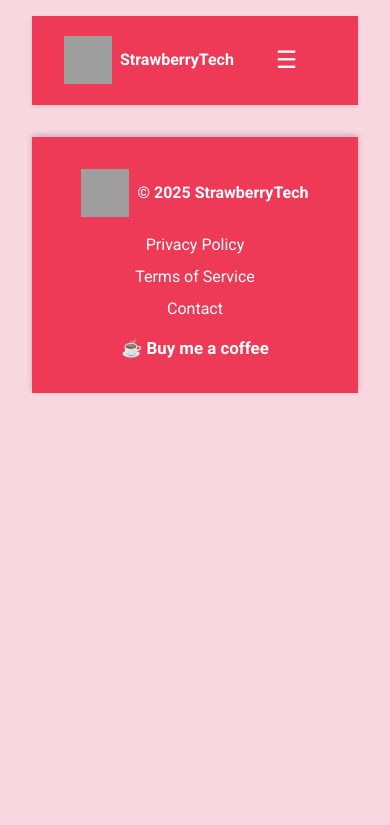
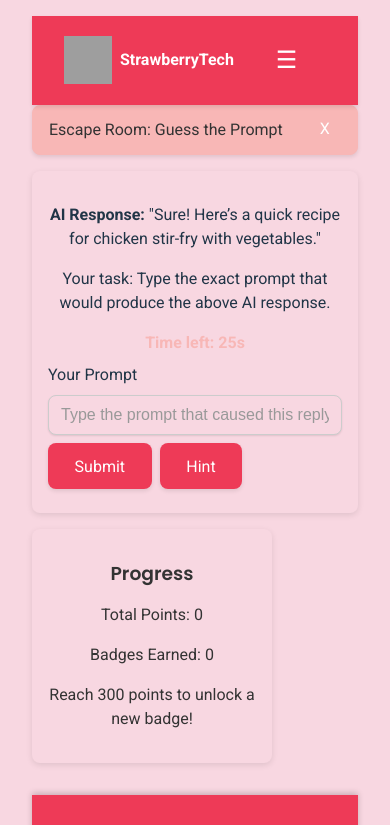
Before and after one commit to unnamedmistress/StrawberryTech, a React (Vite) app in the folder learning-games/: page /games/guess in a window 390 px wide. Shown: the top 825 px of the page. Built offline with nearby package versions, Linux system fonts and the light colour scheme; no server answers; grey boxes are pictures that could not be loaded.

Commit message:
Add prompt guessing escape room

```diff
--- a/learning-games/src/App.tsx
+++ b/learning-games/src/App.tsx
@@ -6,6 +6,7 @@ import Match3Game from './pages/Match3Game'
 import QuizGame from './pages/QuizGame'
 import PromptRecipeGame from './pages/PromptRecipeGame'
 import PromptDartsGame from './pages/PromptDartsGame'
+import PromptGuessEscape from './pages/PromptGuessEscape'
 
 import ClarityEscapeRoom from './pages/ClarityEscapeRoom'
 
@@ -40,6 +41,8 @@ function App() {
         <Route path="/games/quiz" element={<QuizGame />} />
         <Route path="/games/recipe" element={<PromptRecipeGame />} />
         <Route path="/games/darts" element={<PromptDartsGame />} />
+        <Route path="/games/guess" element={<PromptGuessEscape />} />
+        <Route path="/prompt-builder" element={<PromptRecipeGame />} />
 
         <Route path="/games/escape" element={<ClarityEscapeRoom />} />
 
--- /dev/null
+++ b/learning-games/src/pages/PromptGuessEscape.css
@@ -0,0 +1,82 @@
+.guess-wrapper {
+  width: 100%;
+  display: grid;
+  grid-template-columns: 260px 1fr;
+  grid-template-areas:
+    'sidebar game'
+    'sidebar game';
+  gap: 1rem;
+  justify-content: center;
+  align-items: start;
+}
+
+.guess-sidebar {
+  grid-area: sidebar;
+  max-width: 240px;
+  background: var(--color-background);
+  color: var(--color-text-dark);
+  padding: 1rem;
+  border-radius: 8px;
+  box-shadow: 0 2px 6px rgba(0,0,0,0.1);
+}
+
+.guess-game {
+  grid-area: game;
+  background: var(--color-background);
+  padding: 1rem;
+  border-radius: 8px;
+  box-shadow: 0 2px 6px rgba(0,0,0,0.1);
+}
+
+.timer {
+  font-weight: bold;
+  color: var(--color-orange);
+}
+
+.prompt-form {
+  display: flex;
+  gap: 0.5rem;
+  margin-bottom: 0.5rem;
+  flex-wrap: wrap;
+}
+
+.prompt-form input {
+  flex: 1;
+  padding: 0.5rem;
+  border-radius: 6px;
+  border: 1px solid #ccc;
+}
+
+.feedback {
+  font-weight: bold;
+  margin-bottom: 0.5rem;
+  transition: opacity 0.3s;
+}
+.feedback.success {
+  color: var(--color-accent);
+}
+.feedback.error {
+  color: var(--color-orange);
+}
+
+.next-area {
+  margin-top: 0.5rem;
+}
+
+.hint-text {
+  display: inline-block;
+  background: var(--color-background);
+  padding: 0.4rem 0.6rem;
+  border-radius: 6px;
+  box-shadow: 0 2px 4px rgba(0,0,0,0.1);
+  margin-bottom: 0.5rem;
+}
+
+@media (max-width: 600px) {
+  .guess-wrapper {
+    grid-template-columns: 1fr;
+    grid-template-areas:
+      'game'
+      'sidebar';
+  }
+}
--- /dev/null
+++ b/learning-games/src/pages/PromptGuessEscape.tsx
@@ -0,0 +1,131 @@
+import { useState, useEffect } from 'react'
+import { useNavigate } from 'react-router-dom'
+import InstructionBanner from '../components/ui/InstructionBanner'
+import Tooltip from '../components/ui/Tooltip'
+import './PromptGuessEscape.css'
+
+interface Clue {
+  aiResponse: string
+  expectedPrompt: string
+  hint: string
+}
+
+const CLUES: Clue[] = [
+  {
+    aiResponse: "Sure! Here’s a quick recipe for chicken stir-fry with vegetables.",
+    expectedPrompt: "Give me a quick recipe for chicken stir-fry with vegetables.",
+    hint: "Think about how you’d ask for a recipe with chicken and vegetables."
+  },
+  {
+    aiResponse: "Buenos días means good morning in Spanish.",
+    expectedPrompt: "How do you say good morning in Spanish?",
+    hint: "You're basically asking for a short translation."
+  },
+  {
+    aiResponse: "Knowledge is power' could be restated as 'Having information gives you strength and influence.'",
+    expectedPrompt: "Paraphrase the quote 'Knowledge is power'.",
+    hint: "Consider requesting a rewording of that famous quote."
+  }
+]
+
+export default function PromptGuessEscape() {
+  const navigate = useNavigate()
+  const [index, setIndex] = useState(0)
+  const [input, setInput] = useState('')
+  const [points, setPoints] = useState(0)
+  const [message, setMessage] = useState('')
+  const [status, setStatus] = useState<'success' | 'error' | ''>('')
+  const [showHint, setShowHint] = useState(false)
+  const [showNext, setShowNext] = useState(false)
+  const [timeLeft, setTimeLeft] = useState(30)
+
+  const clue = CLUES[index]
+
+  useEffect(() => {
+    setTimeLeft(30)
+    const id = setInterval(() => {
+      setTimeLeft(t => {
+        if (t <= 1) {
+          clearInterval(id)
+          setMessage("Time's up! The door remains closed.")
+          setStatus('error')
+          setShowNext(true)
+          return 0
+        }
+        return t - 1
+      })
+    }, 1000)
+    return () => clearInterval(id)
+  }, [index])
+
+  function handleSubmit(e: React.FormEvent) {
+    e.preventDefault()
+    if (input.trim() === clue.expectedPrompt) {
+      setMessage('Correct! You unlocked the door. +10 points earned.')
+      setStatus('success')
+      setPoints(p => p + 10)
+      setShowNext(true)
+    } else {
+      setMessage('Not quite right. Try again or use a hint.')
+      setStatus('error')
+    }
+  }
+
+  function nextChallenge() {
+    if (index + 1 < CLUES.length) {
+      setIndex(i => i + 1)
+      setInput('')
+      setMessage('')
+      setStatus('')
+      setShowHint(false)
+      setShowNext(false)
+    } else {
+      navigate('/prompt-builder')
+    }
+  }
+
+  return (
+    <div className="guess-page">
+      <InstructionBanner>Escape Room: Guess the Prompt</InstructionBanner>
+      <div className="guess-wrapper">
+        <aside className="guess-sidebar">
+          <h3>Progress</h3>
+          <p className="total-points">Total Points: {points}</p>
+          <p>Badges Earned: {Math.floor(points / 300)}</p>
+          <p className="goal">Reach 300 points to unlock a new badge!</p>
+        </aside>
+        <div className="guess-game">
+          <p className="ai-response"><strong>AI Response:</strong> "{clue.aiResponse}"</p>
+          <p className="instructions">Your task: Type the exact prompt that would produce the above AI response.</p>
+          <p className="timer">Time left: {timeLeft}s</p>
+          <form onSubmit={handleSubmit} className="prompt-form">
+            <label htmlFor="prompt-input">Your Prompt</label>
+            <input
+              id="prompt-input"
+              value={input}
+              onChange={e => setInput(e.target.value)}
+              placeholder="Type the prompt that caused this reply"
+            />
+            <button type="submit" className="btn-primary">Submit</button>
+            <button type="button" className="btn-primary" onClick={() => setShowHint(h => !h)}>
+              Hint
+            </button>
+          </form>
+          {showHint && (
+            <Tooltip message={clue.hint}>
+              <span className="hint-text">{clue.hint}</span>
+            </Tooltip>
+          )}
+          {message && (
+            <p className={`feedback ${status}`}>{status === 'success' ? '✔️' : '⚠️'} {message}</p>
+          )}
+          {showNext && (
+            <div className="next-area">
+              <button className="btn-primary" onClick={nextChallenge}>Next Challenge</button>
+            </div>
+          )}
+        </div>
+      </div>
+    </div>
+  )
+}
```
